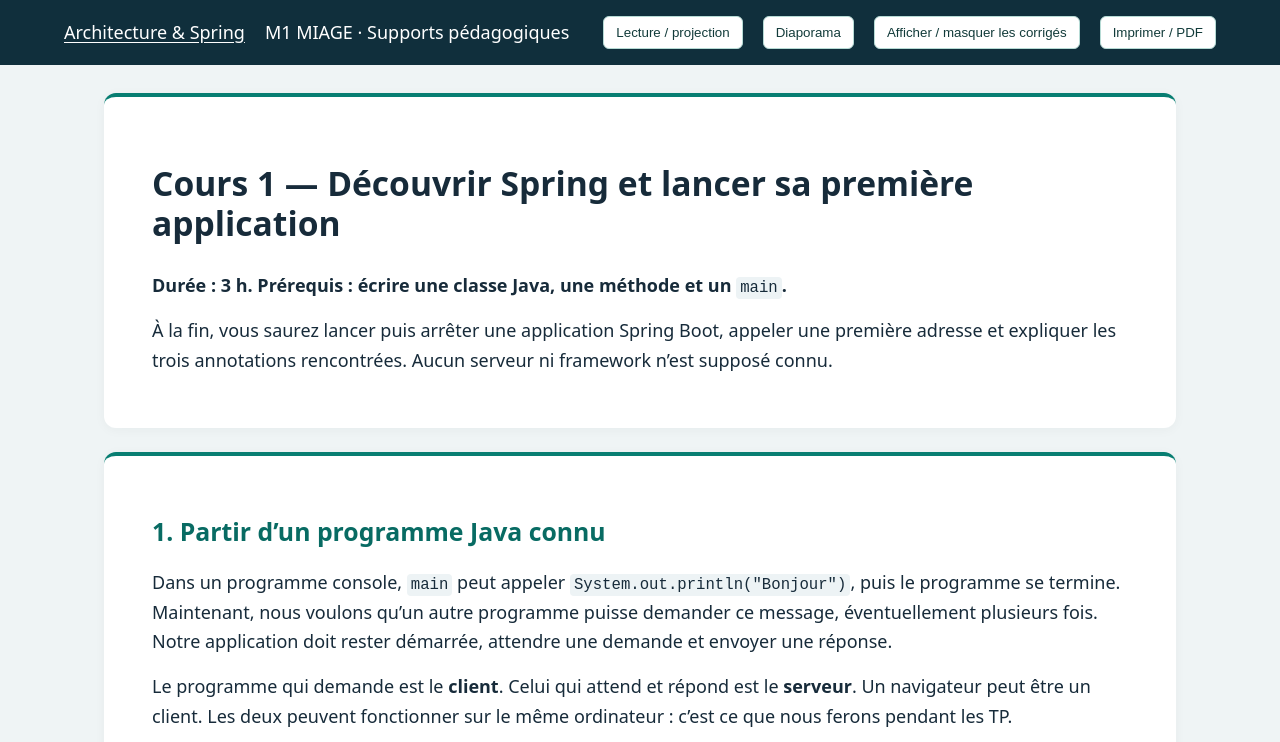
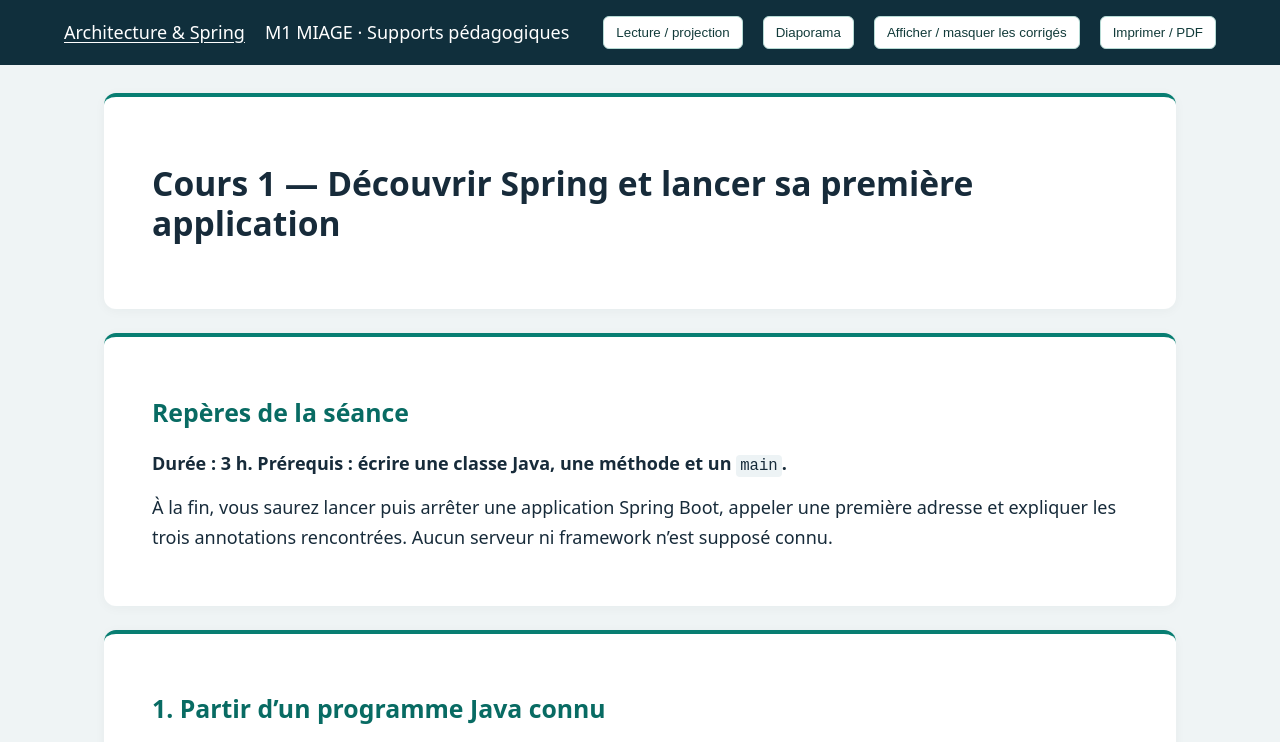
Before and after one commit to anbahmani/framework-spring-course, a plain HTML site: page supports-spring/cours/01-premiers-pas.html in a window 1280 px wide. Shown: the top 742 px of the page. Drawn offline with Linux system fonts and the light colour scheme.

Commit message:
Simplify title slides across Spring courses

```diff
--- a/supports-spring/cours/01-premiers-pas.html
+++ b/supports-spring/cours/01-premiers-pas.html
@@ -26,6 +26,8 @@
 <button onclick="window.print()">Imprimer / PDF</button></header>
 <main><section>
 <h1>Cours 1 — Découvrir Spring et lancer sa première application</h1>
+</section><section>
+<h2>Repères de la séance</h2>
 <p><strong>Durée : 3 h. Prérequis : écrire une classe Java, une méthode et un <code>main</code>.</strong></p>
 <p>À la fin, vous saurez lancer puis arrêter une application Spring Boot, appeler une première adresse et expliquer les trois annotations rencontrées. Aucun serveur ni framework n’est supposé connu.</p>
 </section><section>
```
Also changed, not shown: supports-spring/cours/02-http-json.html (+2 -0 lines), supports-spring/cours/03-injection-couches.html (+2 -0 lines), supports-spring/cours/04-api-crud.html (+2 -0 lines), supports-spring/cours/05-persistance.html (+2 -0 lines), supports-spring/cours/06-tests-transactions.html (+2 -0 lines), supports-spring/cours/07-client-http.html (+2 -0 lines), supports-spring/cours/08-messages.html (+2 -0 lines), 9 other files.
